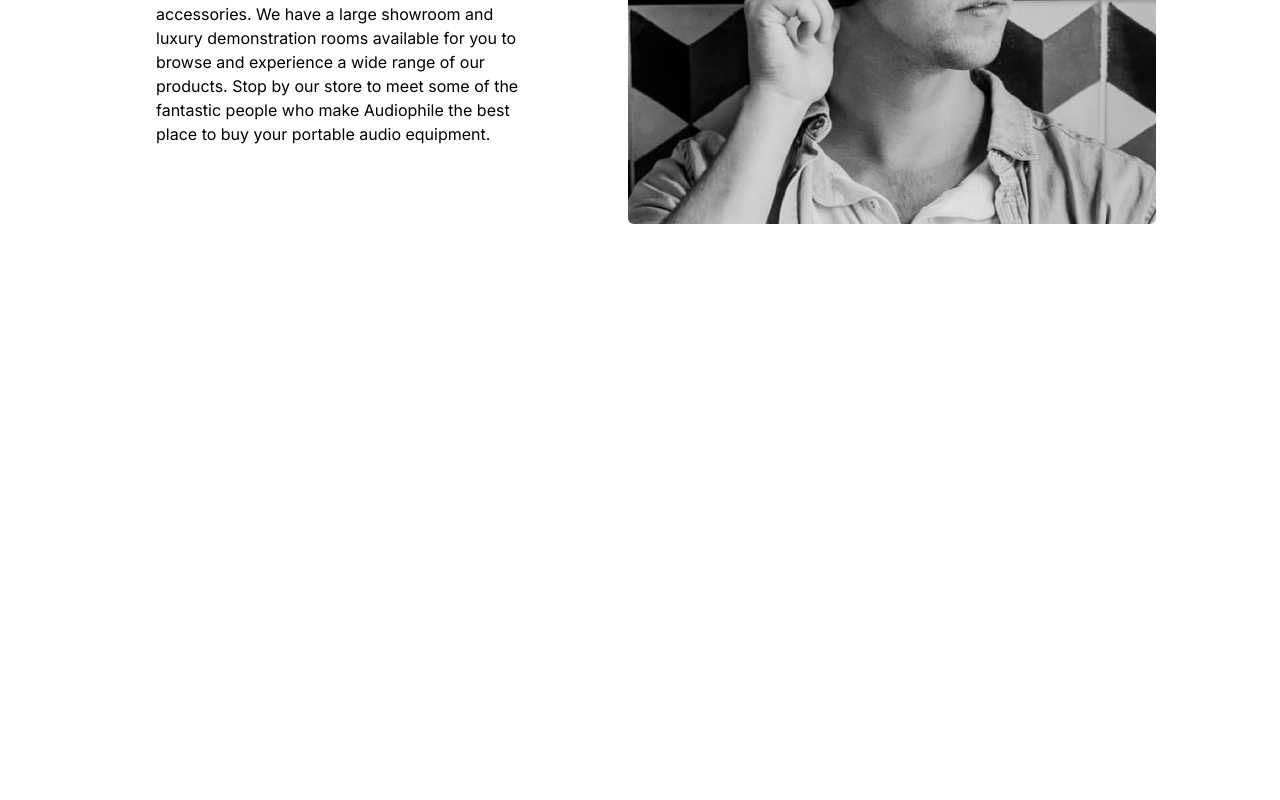
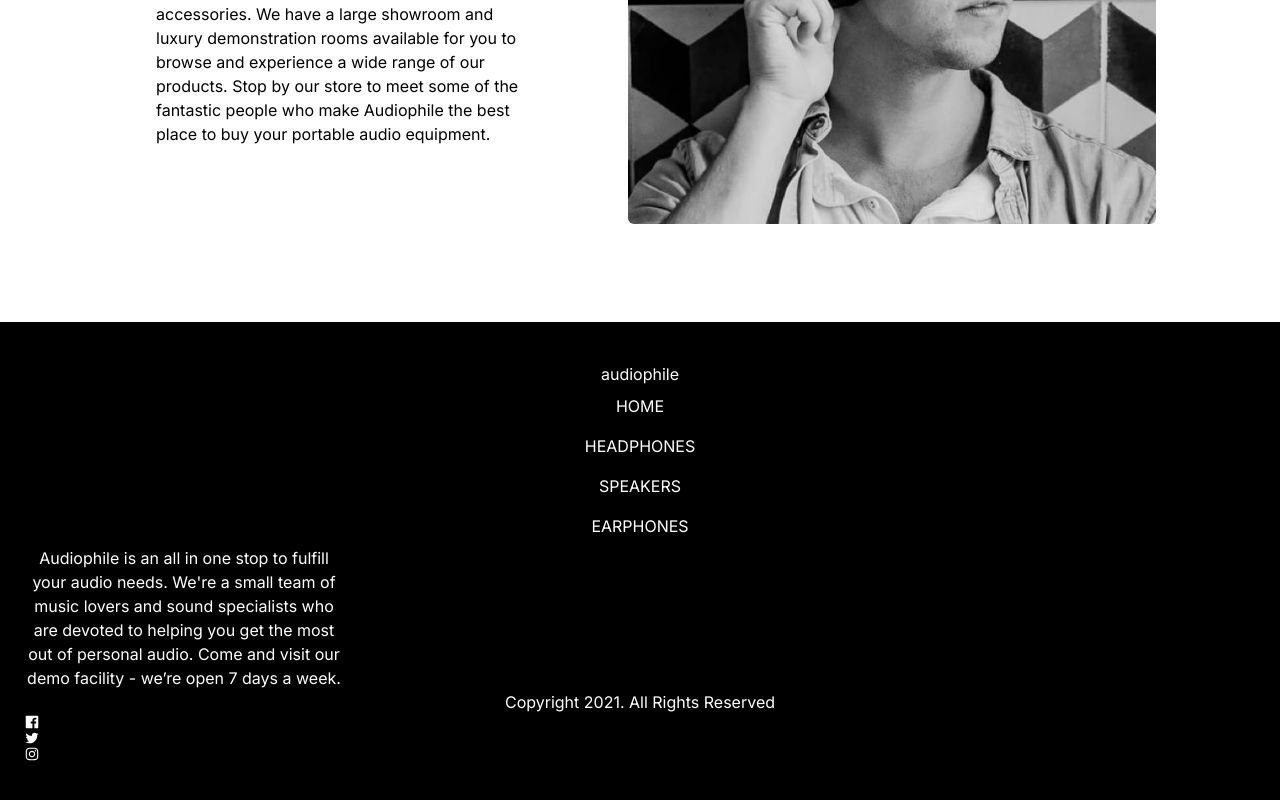
Before and after one commit to john-mathis/Audiophile, a Next.js app: page /earphones in a window 1280 px wide. Shown: the part 1862-2662 px from the top of the page. Before the commit the page ends 2088 px from the top, so only its background shows below. Built offline with nearby package versions, Linux system fonts and the light colour scheme.

Commit message:
footer edits

```diff
--- /dev/null
+++ b/app/components/Footer/Footer.tsx
@@ -0,0 +1,37 @@
+import React from "react";
+import navItems from "../Navbar/NavItems";
+import Link from "next/link";
+import { AiFillFacebook } from "react-icons/ai";
+import { AiOutlineTwitter } from "react-icons/ai";
+import { AiOutlineInstagram } from "react-icons/ai";
+
+const Footer = () => {
+  return (
+    <section className="bg-black text-white px-6 py-10 text-center mt-24">
+      <p>audiophile </p>
+      <div className="flex flex-col ">
+        {navItems.map((items) => (
+          <Link className="my-2" href={items === "home" ? "/" : items}>
+            {items.toLocaleUpperCase()}
+          </Link>
+        ))}
+      </div>
+      <p className="text-base w-[20rem] ">
+        Audiophile is an all in one stop to fulfill your audio needs. We're a
+        small team of music lovers and sound specialists who are devoted to
+        helping you get the most out of personal audio. Come and visit our demo
+        facility - we’re open 7 days a week.
+      </p>
+
+      <p>Copyright 2021. All Rights Reserved</p>
+
+      <div>
+        <AiFillFacebook />
+        <AiOutlineTwitter />
+        <AiOutlineInstagram />
+      </div>
+    </section>
+  );
+};
+
+export default Footer;
--- a/app/layout.tsx
+++ b/app/layout.tsx
@@ -2,6 +2,7 @@ import "./globals.css";
 import type { Metadata } from "next";
 import { Inter } from "next/font/google";
 import Navbar from "./components/Navbar/Navbar";
+import Footer from "./components/Footer/Footer";
 
 const inter = Inter({ subsets: ["latin"] });
 
@@ -20,6 +21,7 @@ export default function RootLayout({
       <body className={inter.className}>
         <Navbar />
         {children}
+        <Footer />
       </body>
     </html>
   );
```
